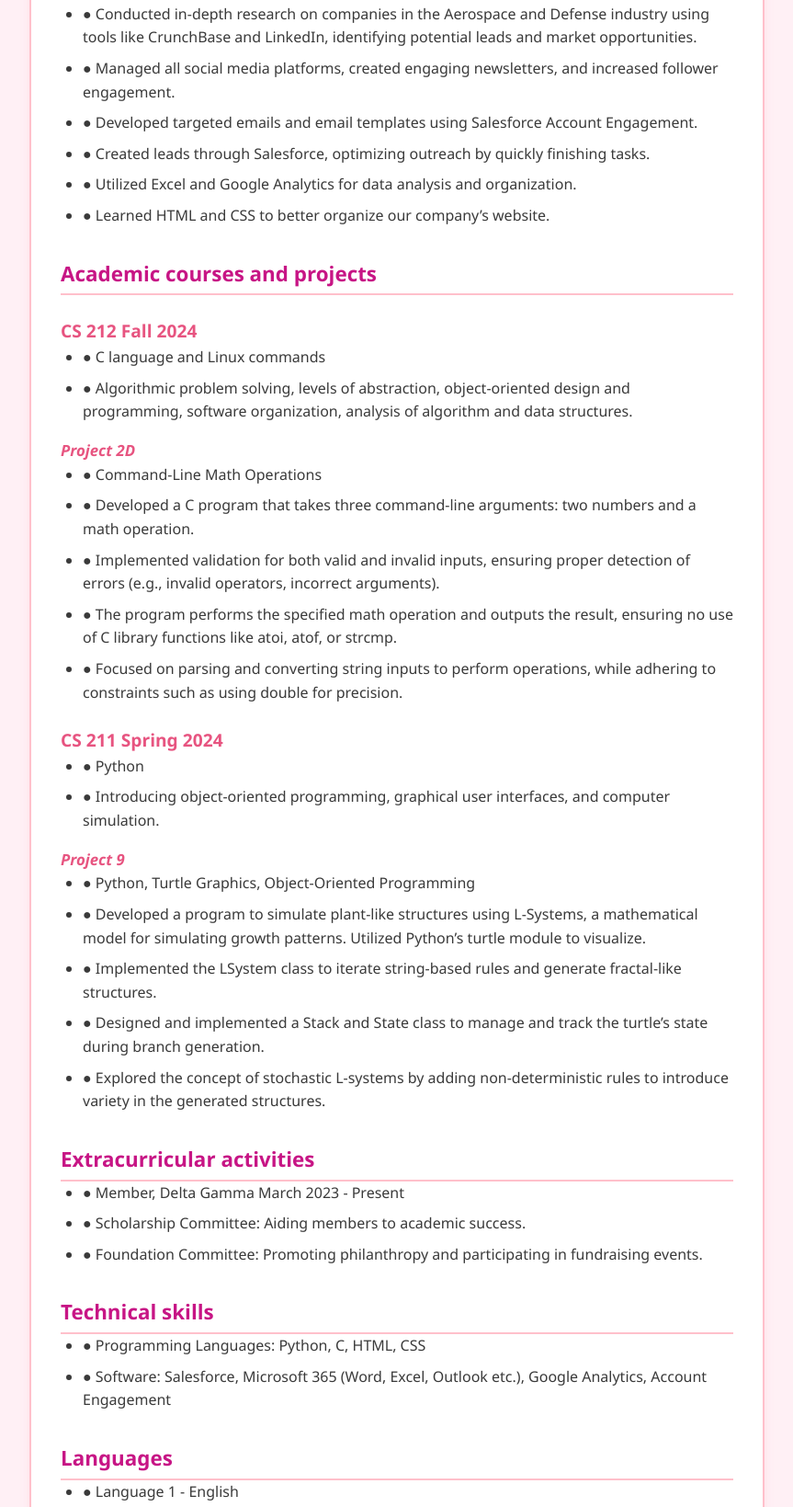
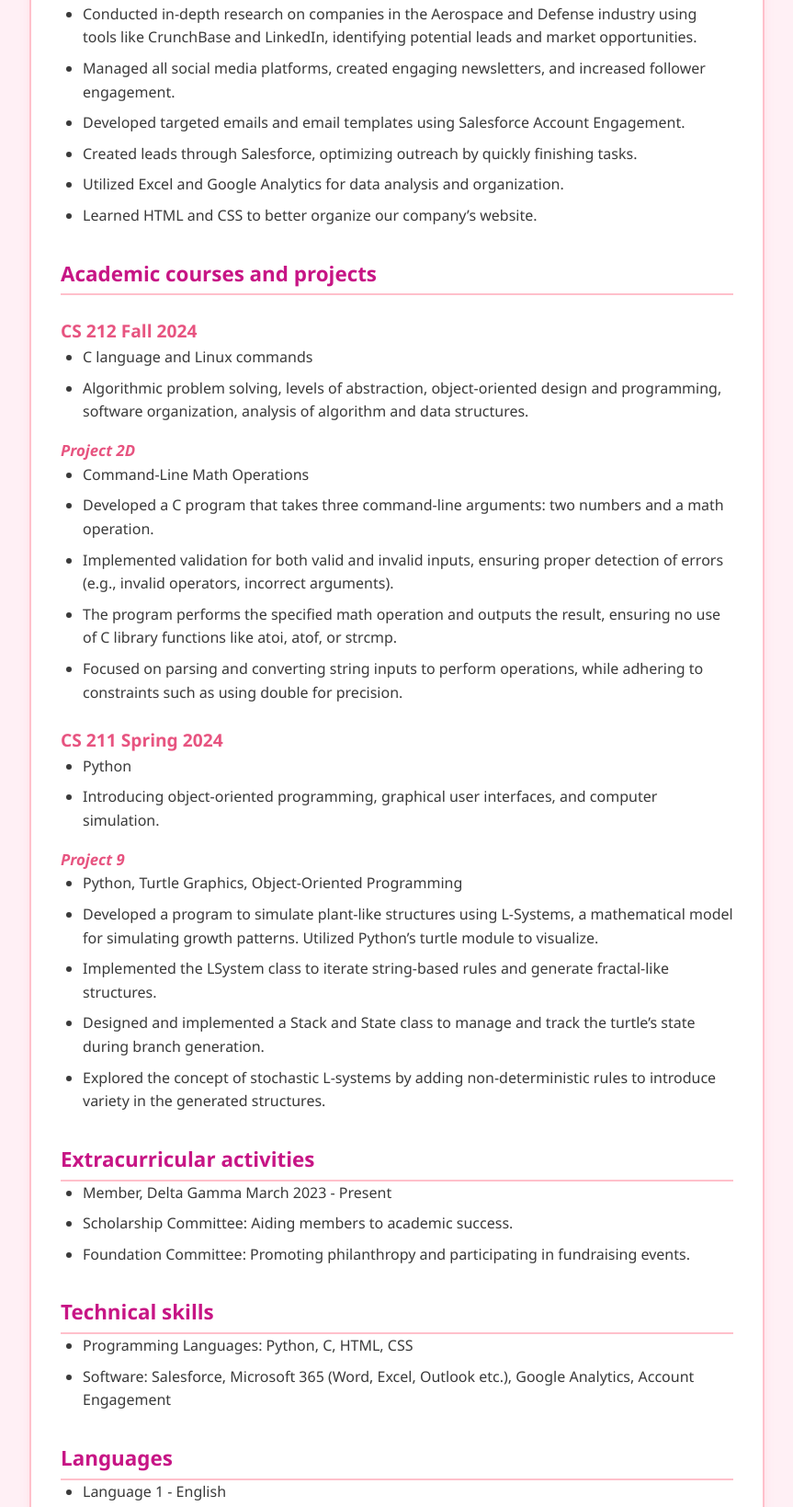
Before and after one commit to kaitym/KaityMurphy_Resume, a plain HTML site: page index.html in a window 1280 px wide. Shown: the part 702-2341 px from the top of the page at 92% size, without its empty margins (208-1071 px from the left). Drawn offline with Linux system fonts and the light colour scheme.

Commit message:
Update index.html

```diff
--- a/index.html
+++ b/index.html
@@ -24,59 +24,59 @@
     <p><strong>Saratech, Engineering Solutions | Mission Viejo, CA.</strong> March 2023 - Present<br>
     Research/Marketing Intern</p>
     <ul>
-      <li>● Conducted in-depth research on companies in the Aerospace and Defense industry using tools like CrunchBase and LinkedIn, identifying potential leads and market opportunities.</li>
-      <li>● Managed all social media platforms, created engaging newsletters, and increased follower engagement.</li>
-      <li>● Developed targeted emails and email templates using Salesforce Account Engagement.</li>
-      <li>● Created leads through Salesforce, optimizing outreach by quickly finishing tasks.</li>
-      <li>● Utilized Excel and Google Analytics for data analysis and organization.</li>
-      <li>● Learned HTML and CSS to better organize our company’s website.</li>
+      <li> Conducted in-depth research on companies in the Aerospace and Defense industry using tools like CrunchBase and LinkedIn, identifying potential leads and market opportunities.</li>
+      <li> Managed all social media platforms, created engaging newsletters, and increased follower engagement.</li>
+      <li> Developed targeted emails and email templates using Salesforce Account Engagement.</li>
+      <li> Created leads through Salesforce, optimizing outreach by quickly finishing tasks.</li>
+      <li> Utilized Excel and Google Analytics for data analysis and organization.</li>
+      <li> Learned HTML and CSS to better organize our company’s website.</li>
     </ul>
 
     <h2>Academic courses and projects</h2>
     <h3>CS 212 Fall 2024</h3>
     <ul>
-      <li>● C language and Linux commands</li>
-      <li>● Algorithmic problem solving, levels of abstraction, object-oriented design and programming, software organization, analysis of algorithm and data structures.</li>
+      <li> C language and Linux commands</li>
+      <li> Algorithmic problem solving, levels of abstraction, object-oriented design and programming, software organization, analysis of algorithm and data structures.</li>
     </ul>
     <h4>Project 2D</h4>
     <ul>
-      <li>● Command-Line Math Operations</li>
-      <li>● Developed a C program that takes three command-line arguments: two numbers and a math operation.</li>
-      <li>● Implemented validation for both valid and invalid inputs, ensuring proper detection of errors (e.g., invalid operators, incorrect arguments).</li>
-      <li>● The program performs the specified math operation and outputs the result, ensuring no use of C library functions like atoi, atof, or strcmp.</li>
-      <li>● Focused on parsing and converting string inputs to perform operations, while adhering to constraints such as using double for precision.</li>
+      <li> Command-Line Math Operations</li>
+      <li> Developed a C program that takes three command-line arguments: two numbers and a math operation.</li>
+      <li> Implemented validation for both valid and invalid inputs, ensuring proper detection of errors (e.g., invalid operators, incorrect arguments).</li>
+      <li> The program performs the specified math operation and outputs the result, ensuring no use of C library functions like atoi, atof, or strcmp.</li>
+      <li> Focused on parsing and converting string inputs to perform operations, while adhering to constraints such as using double for precision.</li>
     </ul>
 
     <h3>CS 211 Spring 2024</h3>
     <ul>
-      <li>● Python</li>
-      <li>● Introducing object-oriented programming, graphical user interfaces, and computer simulation.</li>
+      <li> Python</li>
+      <li> Introducing object-oriented programming, graphical user interfaces, and computer simulation.</li>
     </ul>
     <h4>Project 9</h4>
     <ul>
-      <li>● Python, Turtle Graphics, Object-Oriented Programming</li>
-      <li>● Developed a program to simulate plant-like structures using L-Systems, a mathematical model for simulating growth patterns. Utilized Python’s turtle module to visualize.</li>
-      <li>● Implemented the LSystem class to iterate string-based rules and generate fractal-like structures.</li>
-      <li>● Designed and implemented a Stack and State class to manage and track the turtle’s state during branch generation.</li>
-      <li>● Explored the concept of stochastic L-systems by adding non-deterministic rules to introduce variety in the generated structures.</li>
+      <li> Python, Turtle Graphics, Object-Oriented Programming</li>
+      <li> Developed a program to simulate plant-like structures using L-Systems, a mathematical model for simulating growth patterns. Utilized Python’s turtle module to visualize.</li>
+      <li> Implemented the LSystem class to iterate string-based rules and generate fractal-like structures.</li>
+      <li> Designed and implemented a Stack and State class to manage and track the turtle’s state during branch generation.</li>
+      <li> Explored the concept of stochastic L-systems by adding non-deterministic rules to introduce variety in the generated structures.</li>
     </ul>
 
     <h2>Extracurricular activities</h2>
     <ul>
-      <li>● Member, Delta Gamma March 2023 - Present</li>
-      <li>● Scholarship Committee: Aiding members to academic success.</li>
-      <li>● Foundation Committee: Promoting philanthropy and participating in fundraising events.</li>
+      <li> Member, Delta Gamma March 2023 - Present</li>
+      <li> Scholarship Committee: Aiding members to academic success.</li>
+      <li> Foundation Committee: Promoting philanthropy and participating in fundraising events.</li>
     </ul>
 
     <h2>Technical skills</h2>
     <ul>
-      <li>● Programming Languages: Python, C, HTML, CSS</li>
-      <li>● Software: Salesforce, Microsoft 365 (Word, Excel, Outlook etc.), Google Analytics, Account Engagement</li>
+      <li> Programming Languages: Python, C, HTML, CSS</li>
+      <li> Software: Salesforce, Microsoft 365 (Word, Excel, Outlook etc.), Google Analytics, Account Engagement</li>
     </ul>
 
     <h2>Languages</h2>
     <ul>
-      <li>● Language 1 - English</li>
+      <li> Language 1 - English</li>
     </ul>
   </main>
 </body>
```
